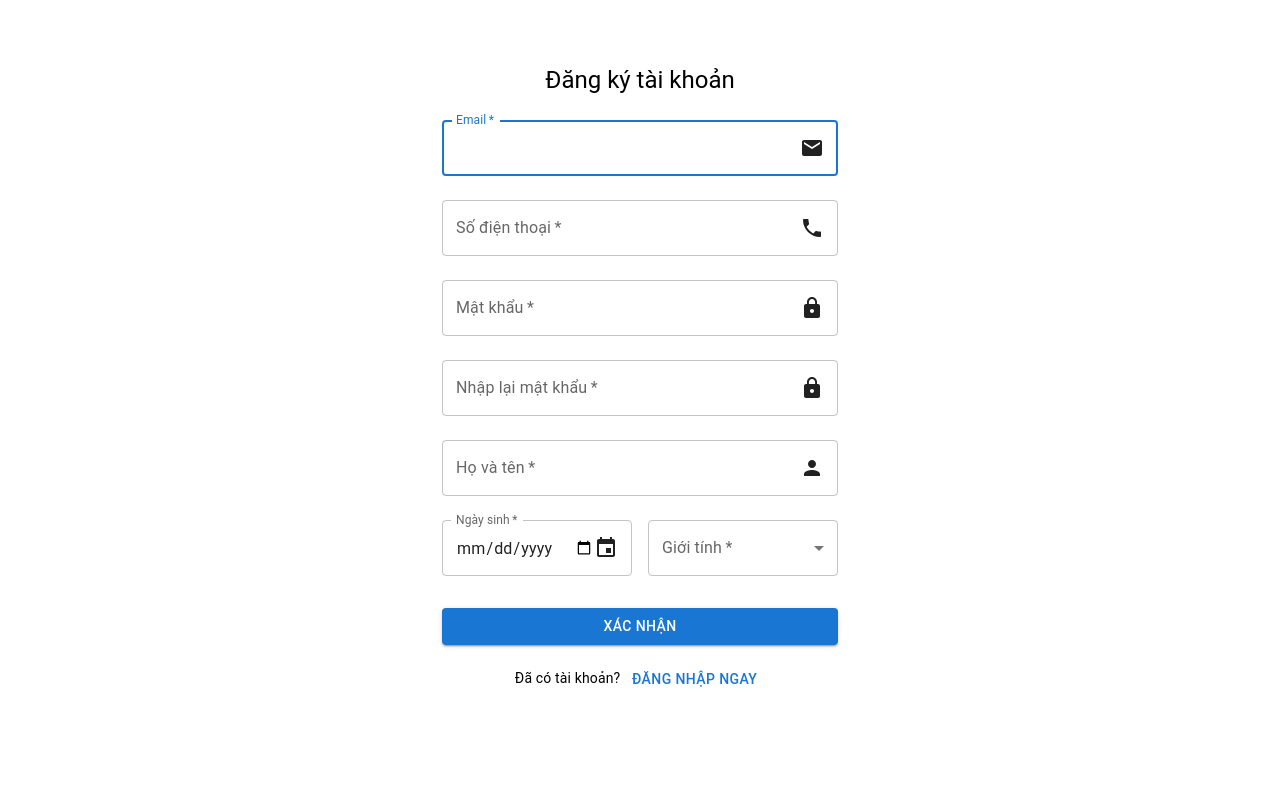
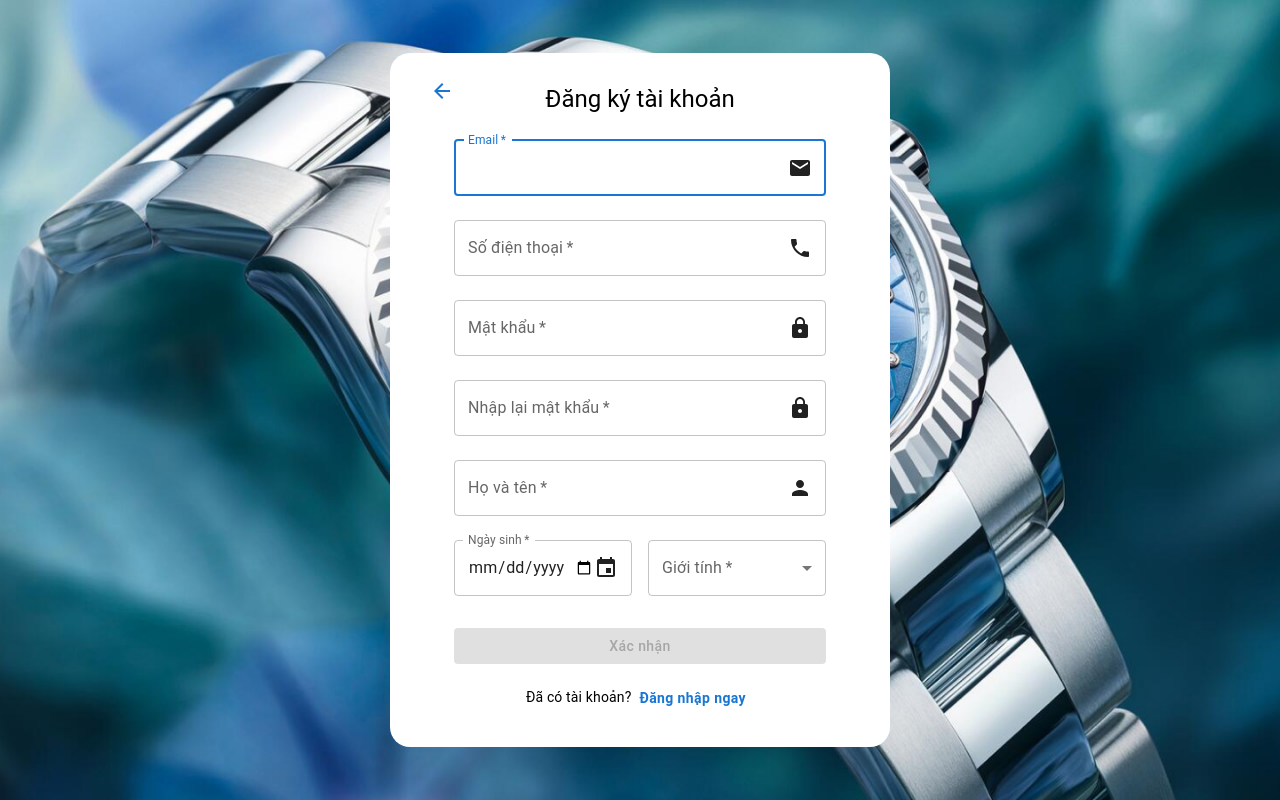
Before and after one commit to lotaz/TimePiece, a React (Vite) app: page /authenticate/register in a window 1280 px wide. Built offline with nearby package versions, Linux system fonts and the light colour scheme.

Commit message:
login-register

```diff
--- a/package.json
+++ b/package.json
@@ -23,6 +23,7 @@
     "formik": "^2.4.6",
     "html2canvas": "^1.4.1",
     "jspdf": "^2.5.1",
+    "lodash": "^4.17.21",
     "react": "^18.2.0",
     "react-dom": "^18.2.0",
     "react-router-dom": "^6.23.1",
@@ -33,6 +34,7 @@
     "zustand": "^4.5.2"
   },
   "devDependencies": {
+    "@types/lodash": "^4.17.5",
     "@types/node": "^20.12.12",
     "@types/react": "^18.2.66",
     "@types/react-dom": "^18.2.22",
--- a/src/components/Layout/CommonLayout/index.tsx
+++ b/src/components/Layout/CommonLayout/index.tsx
@@ -1,10 +1,9 @@
-import { AuthProvider } from '@/contexts/AuthContext'
 import { PropsWithChildren } from 'react'
 
 interface LayoutProps extends PropsWithChildren {}
 
 const CommonLayout: React.FC<LayoutProps> = ({ children }: LayoutProps) => {
-  return <AuthProvider>{children}</AuthProvider>
+  return <>{children}</>
 }
 
 export default CommonLayout
--- a/src/pages/authentication/Authenticate/components/LoginForm/index.tsx
+++ b/src/pages/authentication/Authenticate/components/LoginForm/index.tsx
@@ -8,34 +8,68 @@ import {
 } from '@mui/material'
 import { Google as GoogleIcon } from '@mui/icons-material'
 import { useFormik } from 'formik'
-import { useContext } from 'react'
-import { AuthContext } from '@/contexts/AuthContext'
+import { signin } from '@/services/authService'
+import ArrowBackIcon from '@mui/icons-material/ArrowBack'
+import { useNavigate } from 'react-router-dom'
+import { useAuthStore } from '@/stores/userStore'
+import { useState } from 'react'
+import { isEmpty } from 'lodash'
 
 interface LoginFormProps {
   handleChangeFormType: () => void
 }
 
 const LoginForm = ({ handleChangeFormType }: LoginFormProps) => {
-  const { login } = useContext(AuthContext)
+  const { setToken } = useAuthStore()
+  const [error, setError] = useState<string | null>(null)
+  const navigate = useNavigate()
 
   const form = useFormik({
     initialValues: {
       email: '',
       password: ''
     },
-    onSubmit: (values) => {
-      login({
-        email: values.email,
-        name: 'Thang Ngol',
-        role: 'appraiser'
-      })
+    onSubmit: async (values) => {
+      try {
+        const data = await signin(values)
+        setToken(data.accessToken)
+        localStorage.setItem('token', data.accessToken)
+        navigate('/')
+      } catch (error) {
+        setError('Email hoặc mật khẩu không chính xác')
+      }
+    },
+    validate: (values) => {
+      const errors: Record<string, string> = {}
+      if (!values.email) {
+        errors.email = 'Email không được để trống'
+      }
+      if (!values.password) {
+        errors.password = 'Mật khẩu không được để trống'
+      }
+      return errors
     }
   })
 
   return (
-    <Container maxWidth="xs">
-      <Box sx={{ mt: 8, textAlign: 'center' }}>
-        <Typography variant="h5" component="h1" gutterBottom>
+    <Container>
+      <Box
+        sx={{
+          textAlign: 'center',
+          margin: '0 auto'
+        }}
+      >
+        <Button
+          sx={{
+            position: 'absolute',
+            top: '20px',
+            left: '20px'
+          }}
+          onClick={() => navigate('/')}
+        >
+          <ArrowBackIcon />
+        </Button>
+        <Typography variant="h5" fontSize={'26px'} component="h1" gutterBottom>
           Đăng nhập tài khoản
         </Typography>
         <Box component="form" onSubmit={form.handleSubmit} sx={{ mt: 1 }}>
@@ -65,19 +99,30 @@ const LoginForm = ({ handleChangeFormType }: LoginFormProps) => {
             value={form.values.password}
             onChange={form.handleChange}
           />
+
           <Link
             href="#"
             variant="body2"
-            sx={{ display: 'block', textAlign: 'right', mt: 1 }}
+            sx={{ display: 'block', textAlign: 'left', mt: 1 }}
           >
             Quên mật khẩu ?
           </Link>
+          {error && (
+            <Typography variant="body2" color="error" sx={{ mt: 1 }}>
+              {error}
+            </Typography>
+          )}
           <Button
             type="submit"
             fullWidth
             variant="contained"
             color="primary"
-            sx={{ mt: 3, mb: 2 }}
+            disabled={
+              form.isSubmitting ||
+              isEmpty(form.values.email) ||
+              isEmpty(form.values.password)
+            }
+            sx={{ mt: 3, mb: 2, fontWeight: 'bold' }}
           >
             Đăng nhập
           </Button>
@@ -90,12 +135,30 @@ const LoginForm = ({ handleChangeFormType }: LoginFormProps) => {
             startIcon={<GoogleIcon />}
             sx={{ mb: 2 }}
           >
-            Continue with Google
+            Đăng nhập bằng Google
           </Button>
           <Typography variant="body2" align="center">
-            Chưa có tài khoản?{' '}
-            <Button onClick={handleChangeFormType}>
+            Chưa có tài khoản?
+            <Button
+              onClick={handleChangeFormType}
+              sx={{
+                textTransform: 'none',
+                fontWeight: 'bold'
+              }}
+            >
               Đăng ký tài khoản mới
+            </Button>
+          </Typography>
+          <Typography variant="body2" align="center">
+            Tìm kiếm đồng hồ
+            <Button
+              onClick={() => navigate('/')}
+              sx={{
+                textTransform: 'none',
+                fontWeight: 'bold'
+              }}
+            >
+              Trở về trang chủ
             </Button>
           </Typography>
         </Box>
--- a/src/pages/authentication/Authenticate/components/RegistrationForm/index.tsx
+++ b/src/pages/authentication/Authenticate/components/RegistrationForm/index.tsx
@@ -9,13 +9,22 @@ import {
   MenuItem
 } from '@mui/material'
 import { Email, Phone, Lock, Person, Event } from '@mui/icons-material'
+import ArrowBackIcon from '@mui/icons-material/ArrowBack'
+import { useNavigate } from 'react-router-dom'
+import { isEmpty } from 'lodash'
+import { signup } from '@/services/authService'
+import { useFormik } from 'formik'
 
 interface RegistrationFormProps {
   handleChangeFormType: () => void
 }
 
 const RegistrationForm = ({ handleChangeFormType }: RegistrationFormProps) => {
-  const [formValues, setFormValues] = useState({
+  const navigate = useNavigate()
+  const [error, setError] = useState<string | null>(null)
+
+  const form = useFormik({
+    initialValues: {
       email: '',
       phone: '',
       password: '',
@@ -23,27 +32,35 @@ const RegistrationForm = ({ handleChangeFormType }: RegistrationFormProps) => {
       fullName: '',
       dob: '',
       gender: ''
+    },
+    onSubmit: async (values) => {
+      console.log(values)
+      // try {
+      //   const data = await signup(values)
+      //   navigate('/authenticate/login')
+      // } catch (error) {
+      //   setError('Email hoặc mật khẩu không chính xác')
+      // }
+    }
   })
 
-  const handleChange = (e: React.ChangeEvent<HTMLInputElement>) => {
-    setFormValues({
-      ...formValues,
-      [e.target.name]: e.target.value
-    })
-  }
-
-  const handleSubmit = (e: React.FormEvent<HTMLFormElement>) => {
-    e.preventDefault()
-    // Handle form submission logic here
-  }
-
   return (
-    <Container maxWidth="xs">
-      <Box sx={{ mt: 8, textAlign: 'center' }}>
+    <Container>
+      <Box sx={{ textAlign: 'center' }}>
+        <Button
+          sx={{
+            position: 'absolute',
+            top: '20px',
+            left: '20px'
+          }}
+          onClick={() => navigate('/')}
+        >
+          <ArrowBackIcon />
+        </Button>
         <Typography variant="h5" component="h1" gutterBottom>
           Đăng ký tài khoản
         </Typography>
-        <Box component="form" onSubmit={handleSubmit} sx={{ mt: 1 }}>
+        <Box component="form" onSubmit={form.handleSubmit} sx={{ mt: 1 }}>
           <TextField
             variant="outlined"
             margin="normal"
@@ -54,8 +71,8 @@ const RegistrationForm = ({ handleChangeFormType }: RegistrationFormProps) => {
             name="email"
             autoComplete="email"
             autoFocus
-            value={formValues.email}
-            onChange={handleChange}
+            value={form.values.email}
+            onChange={form.handleChange}
             InputProps={{
               endAdornment: <Email />
             }}
@@ -69,8 +86,8 @@ const RegistrationForm = ({ handleChangeFormType }: RegistrationFormProps) => {
             label="Số điện thoại"
             name="phone"
             autoComplete="phone"
-            value={formValues.phone}
-            onChange={handleChange}
+            value={form.values.phone}
+            onChange={form.handleChange}
             InputProps={{
               endAdornment: <Phone />
             }}
@@ -85,8 +102,8 @@ const RegistrationForm = ({ handleChangeFormType }: RegistrationFormProps) => {
             type="password"
             id="password"
             autoComplete="new-password"
-            value={formValues.password}
-            onChange={handleChange}
+            value={form.values.password}
+            onChange={form.handleChange}
             InputProps={{
               endAdornment: <Lock />
             }}
@@ -101,8 +118,8 @@ const RegistrationForm = ({ handleChangeFormType }: RegistrationFormProps) => {
             type="password"
             id="confirmPassword"
             autoComplete="new-password"
-            value={formValues.confirmPassword}
-            onChange={handleChange}
+            value={form.values.confirmPassword}
+            onChange={form.handleChange}
             InputProps={{
               endAdornment: <Lock />
             }}
@@ -116,8 +133,8 @@ const RegistrationForm = ({ handleChangeFormType }: RegistrationFormProps) => {
             label="Họ và tên"
             name="fullName"
             autoComplete="name"
-            value={formValues.fullName}
-            onChange={handleChange}
+            value={form.values.fullName}
+            onChange={form.handleChange}
             InputProps={{
               endAdornment: <Person />
             }}
@@ -137,8 +154,8 @@ const RegistrationForm = ({ handleChangeFormType }: RegistrationFormProps) => {
                 InputLabelProps={{
                   shrink: true
                 }}
-                value={formValues.dob}
-                onChange={handleChange}
+                value={form.values.dob}
+                onChange={form.handleChange}
                 InputProps={{
                   endAdornment: <Event />
                 }}
@@ -154,8 +171,8 @@ const RegistrationForm = ({ handleChangeFormType }: RegistrationFormProps) => {
                 label="Giới tính"
                 name="gender"
                 select
-                value={formValues.gender}
-                onChange={handleChange}
+                value={form.values.gender}
+                onChange={form.handleChange}
               >
                 <MenuItem value="male">Nam</MenuItem>
                 <MenuItem value="female">Nữ</MenuItem>
@@ -168,13 +185,30 @@ const RegistrationForm = ({ handleChangeFormType }: RegistrationFormProps) => {
             fullWidth
             variant="contained"
             color="primary"
-            sx={{ mt: 3, mb: 2 }}
+            sx={{ mt: 3, mb: 2, textTransform: 'none' }}
+            disabled={
+              isEmpty(form.values.email) ||
+              isEmpty(form.values.password) ||
+              isEmpty(form.values.confirmPassword) ||
+              isEmpty(form.values.fullName) ||
+              isEmpty(form.values.dob) ||
+              isEmpty(form.values.phone) ||
+              isEmpty(form.values.gender)
+            }
           >
             Xác nhận
           </Button>
           <Typography variant="body2" align="center">
-            Đã có tài khoản?{' '}
-            <Button onClick={handleChangeFormType}>Đăng nhập ngay</Button>
+            Đã có tài khoản?
+            <Button
+              sx={{
+                textTransform: 'none',
+                fontWeight: 'bold'
+              }}
+              onClick={handleChangeFormType}
+            >
+              Đăng nhập ngay
+            </Button>
           </Typography>
         </Box>
       </Box>
--- a/src/pages/authentication/Authenticate/index.tsx
+++ b/src/pages/authentication/Authenticate/index.tsx
@@ -1,10 +1,11 @@
-import { Box } from '@mui/material'
+import { Box, Container } from '@mui/material'
 import LoginForm from './components/LoginForm'
 import { useState } from 'react'
 import RegistrationForm from './components/RegistrationForm'
 import { useLoaderData } from 'react-router-dom'
 import { AuthenticateType } from './type'
 import CommonLayout from '@/components/Layout/CommonLayout'
+import bg from '@/assets/authenBg.png'
 
 const AuthenticatePage = () => {
   const data = useLoaderData()
@@ -13,7 +14,29 @@ const AuthenticatePage = () => {
 
   return (
     <CommonLayout>
-      <Box component={'div'}>
+      <Container
+        component={'div'}
+        maxWidth={false}
+        sx={{
+          backgroundImage: `url(${bg})`,
+          backgroundSize: 'cover',
+          backgroundPosition: 'center',
+          backgroundRepeat: 'no-repeat',
+          width: '100%',
+          height: '100vh',
+          display: 'flex'
+        }}
+      >
+        <Box
+          sx={{
+            bgcolor: 'white',
+            maxWidth: '500px',
+            margin: ' auto',
+            padding: '30px 40px',
+            borderRadius: '20px',
+            position: 'relative'
+          }}
+        >
           {authenticateType === 'login' ? (
             <LoginForm
               handleChangeFormType={() =>
@@ -28,6 +51,7 @@ const AuthenticatePage = () => {
             />
           )}
         </Box>
+      </Container>
     </CommonLayout>
   )
 }
```
Also changed, not shown: src/configs/axiosClient.ts (added, +40 -0 lines), src/router.tsx (+6 -16 lines), src/assets/authenBg.png (added). Lines whose indentation alone changed are shown as unchanged.
